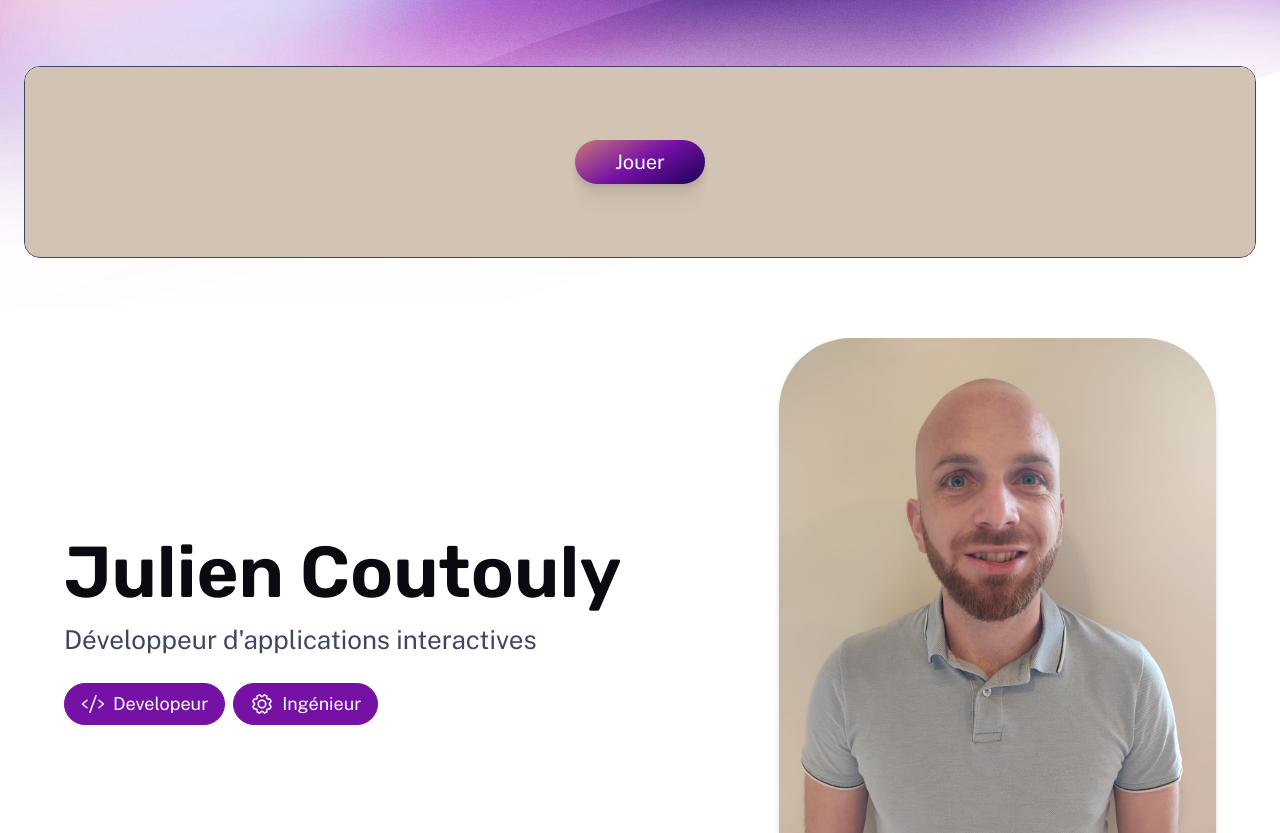
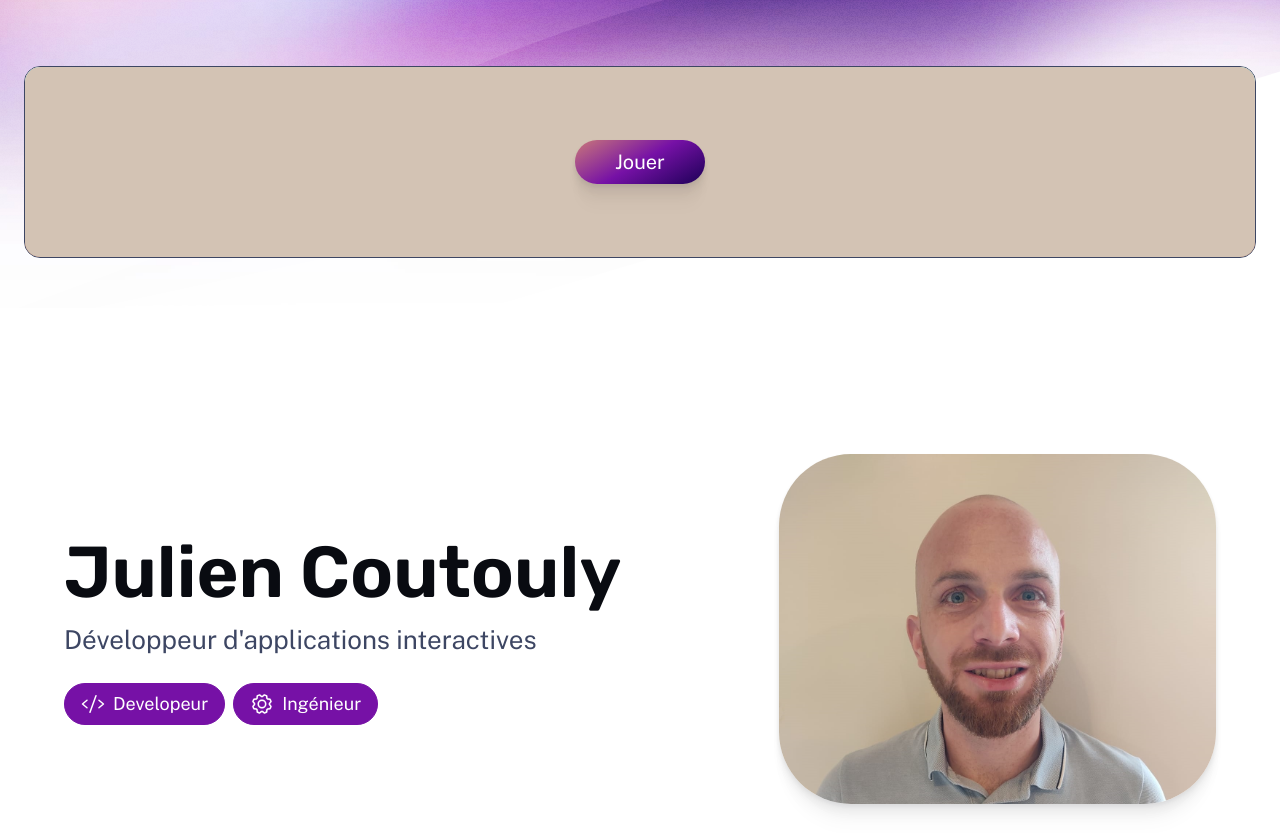
Before and after one commit to Joldd/Portfolio, an Astro site: page / in a window 1280 px wide. Shown: the part 119-952 px from the top of the page. Built offline with nearby package versions, Linux system fonts and the light colour scheme; Astro itself is replaced by a stand-in of ours.

Commit message:
image dimensions

```diff
--- a/src/pages/index.astro
+++ b/src/pages/index.astro
@@ -42,7 +42,7 @@ const projects = (await getCollection('work'))
 					</div>
 				</Hero>
 
-				<img
+				<img style="height: 60%;"
 					alt="Julien Coutouly"
 					width="480"
 					height="620"
@@ -103,6 +103,7 @@ const projects = (await getCollection('work'))
 		flex-direction: column;
 		align-items: center;
 		gap: 2rem;
+		height: 500px;
 	}
 
 	.roles {
```
